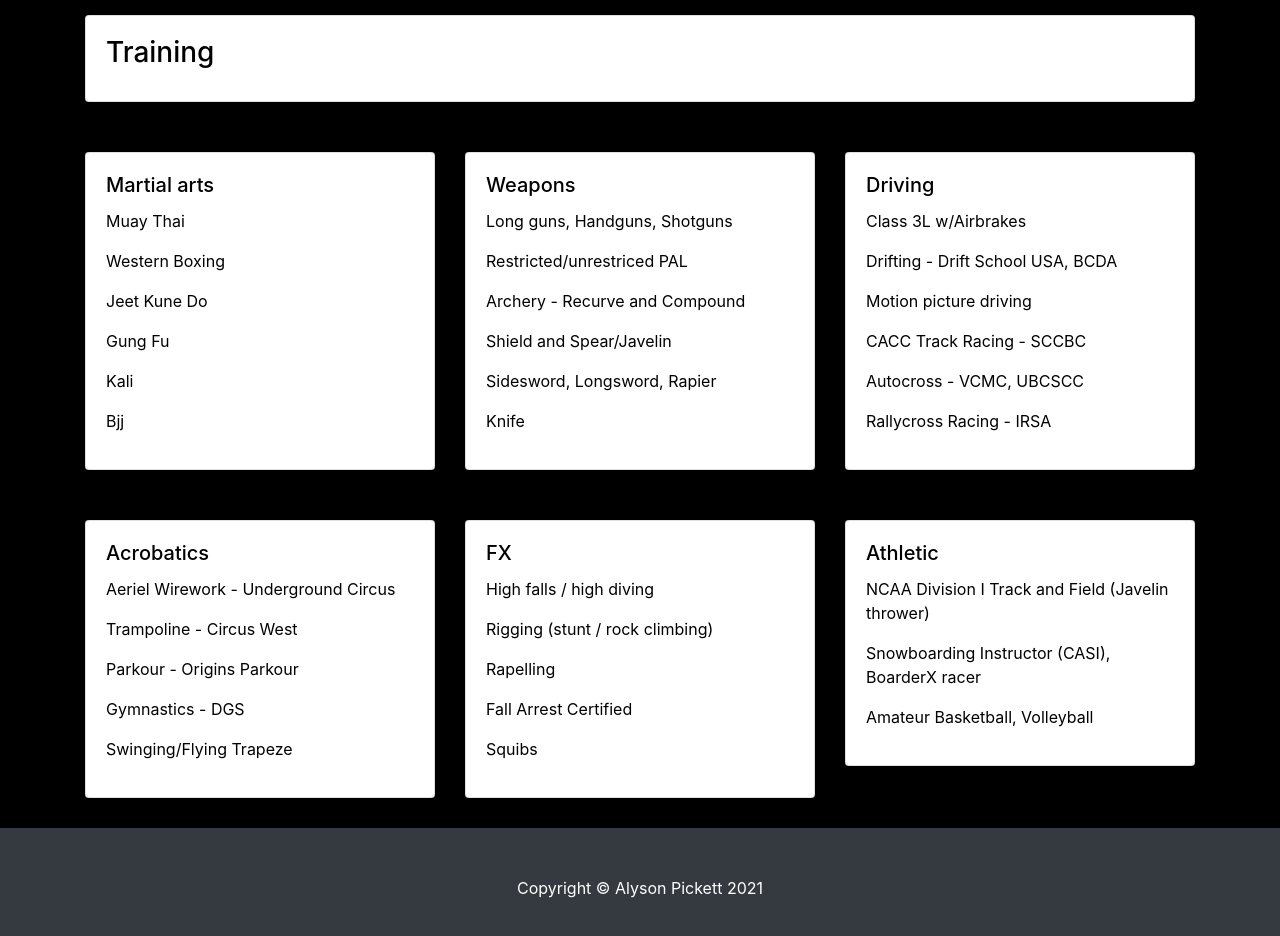
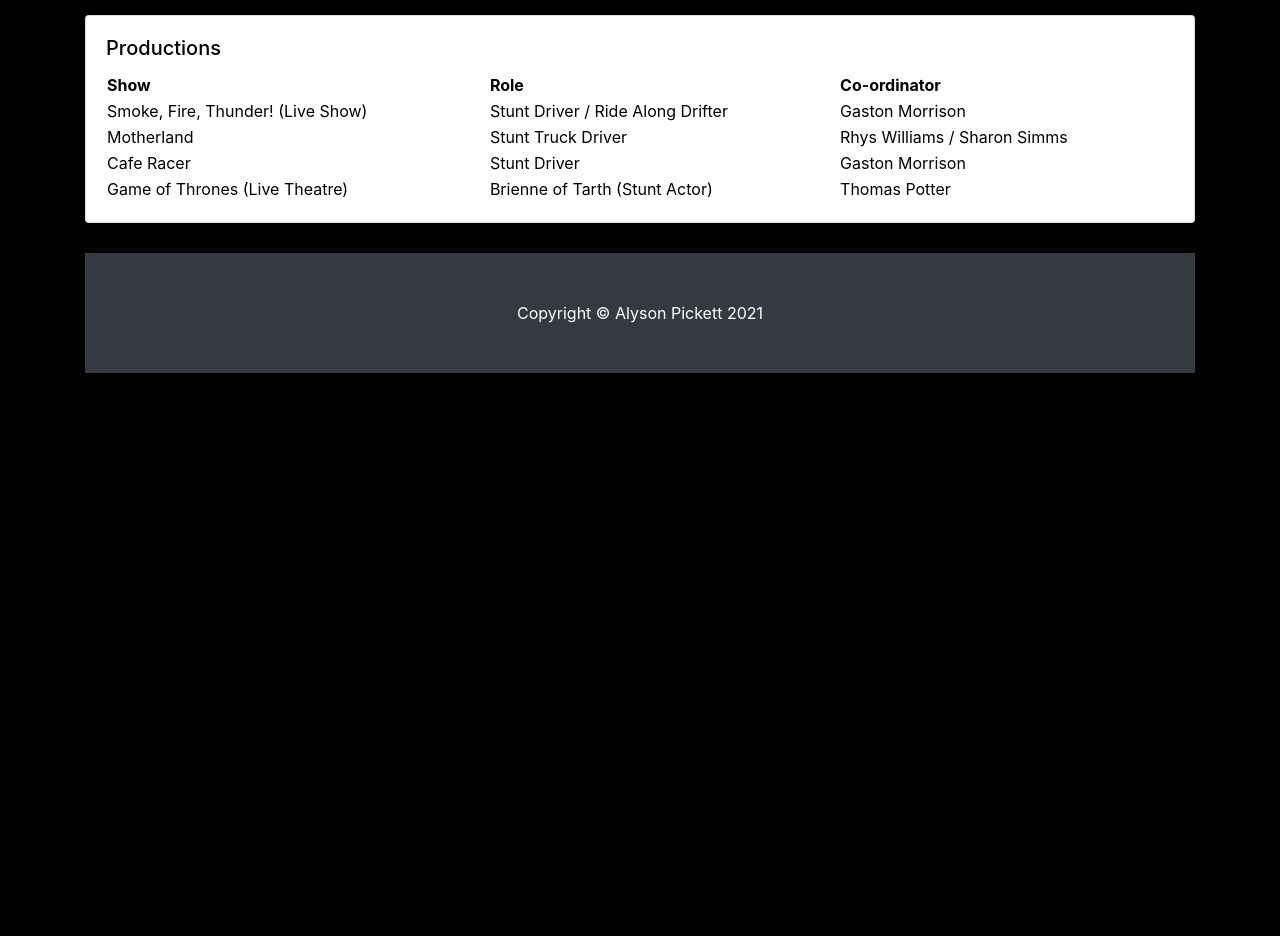
Before and after one commit to alysoncp/stunts, a plain HTML site: page resume.html in a window 1280 px wide. Shown: the part 860-1796 px from the top of the page. After the commit the page ends 1233 px from the top, so only its background shows below. Drawn offline with nearby package versions, Linux system fonts and the light colour scheme.

Commit message:
Update resume.html
Removed training boxes, inserted work credits

```diff
--- a/resume.html
+++ b/resume.html
@@ -162,98 +162,38 @@
 
 
 
-  <div class="row">
-      <div class="col-sm-12">
-        <div class="card">
-          <div class="card-body">
-            <h3 class="card-title">Training</h3>
-          </div>
+   <div class="card">
+        <div class="card-body">
+          <h5 class="card-title">Productions</h5>
+            <table style="width:100%">
+              <tr>
+                <th>Show</th>
+                <th>Role</th>
+                <th>Co-ordinator</th>
+              </tr>
+	      <tr>
+                <td>Smoke, Fire, Thunder! (Live Show)</td>
+                <td>Stunt Driver / Ride Along Drifter</td>
+                <td>Gaston Morrison</td>
+              </tr>
+              <tr>
+                <td>Motherland</td>
+                <td>Stunt Truck Driver</td>
+                <td>Rhys Williams / Sharon Simms</td>
+              </tr>
+              <tr>
+                <td>Cafe Racer</td>
+                <td>Stunt Driver</td>
+                <td>Gaston Morrison</td>
+              </tr>
+	      <tr>
+                <td>Game of Thrones (Live Theatre)</td>
+                <td>Brienne of Tarth (Stunt Actor)</td>
+                <td>Thomas Potter</td>
+              </tr>
+
+            </table>
         </div>
-      </div>
-  </div>
-
-
-
-  <div class="row">
-    <div class="col-sm-4">
-      <div class="card">
-        <div class="card-body">
-          <h5 class="card-title">Martial arts</h5>
-          <p> Muay Thai</p>
-          <p> Western Boxing</p>
-          <p> Jeet Kune Do</p>
-          <p> Gung Fu</p>
-          <p> Kali</p>
-          <p> Bjj</p>
-        </div>
-      </div>
-    </div>
-    <div class="col-sm-4">
-      <div class="card">
-        <div class="card-body">
-          <h5 class="card-title">Weapons</h5>
-          <p> Long guns, Handguns, Shotguns</p>
-          <p> Restricted/unrestriced PAL</p>
-          <p> Archery - Recurve and Compound</p>
-          <p> Shield and Spear/Javelin</p>
-          <p> Sidesword, Longsword, Rapier</p>
-          <p> Knife</p>
-        </div>
-      </div>
-    </div>
-    <div class="col-sm-4">
-      <div class="card">
-        <div class="card-body">
-          <h5 class="card-title">Driving</h5>
-          <p> Class 3L w/Airbrakes</p>
-          <p> Drifting - Drift School USA, BCDA </p>
-          <p> Motion picture driving</p>
-          <p> CACC Track Racing - SCCBC</p>
-          <p> Autocross - VCMC, UBCSCC</p>
-          <p> Rallycross Racing - IRSA</p>
-        </div>
-      </div>
-    </div>
-  </div>
-
-  <div class="row">
-    <div class="col-sm-4">
-      <div class="card">
-        <div class="card-body">
-          <h5 class="card-title">Acrobatics</h5>
-          <p> Aeriel Wirework - Underground Circus</p>
-          <p> Trampoline - Circus West</p>
-          <p> Parkour - Origins Parkour</p>
-          <p> Gymnastics - DGS</p>
-          <p> Swinging/Flying Trapeze</p>
-        </div>
-      </div>
-    </div>
-    <div class="col-sm-4">
-      <div class="card">
-        <div class="card-body">
-          <h5 class="card-title">FX</h5>
-          <p> High falls / high diving</p>
-          <p> Rigging (stunt / rock climbing)</p>
-          <p> Rapelling</p>
-          <p> Fall Arrest Certified</p>
-          <p> Squibs</p>
-          <p> </p>
-        </div>
-      </div>
-    </div>
-    <div class="col-sm-4">
-      <div class="card">
-        <div class="card-body">
-          <h5 class="card-title">Athletic</h5>
-          <p> NCAA Division I Track and Field (Javelin thrower)</p>
-          <p> Snowboarding Instructor (CASI), BoarderX racer</p>
-          <p> Amateur Basketball, Volleyball</p>
-          <p> </p>
-        </div>
-      </div>
-    </div>
-  </div>
 
 
 
```
